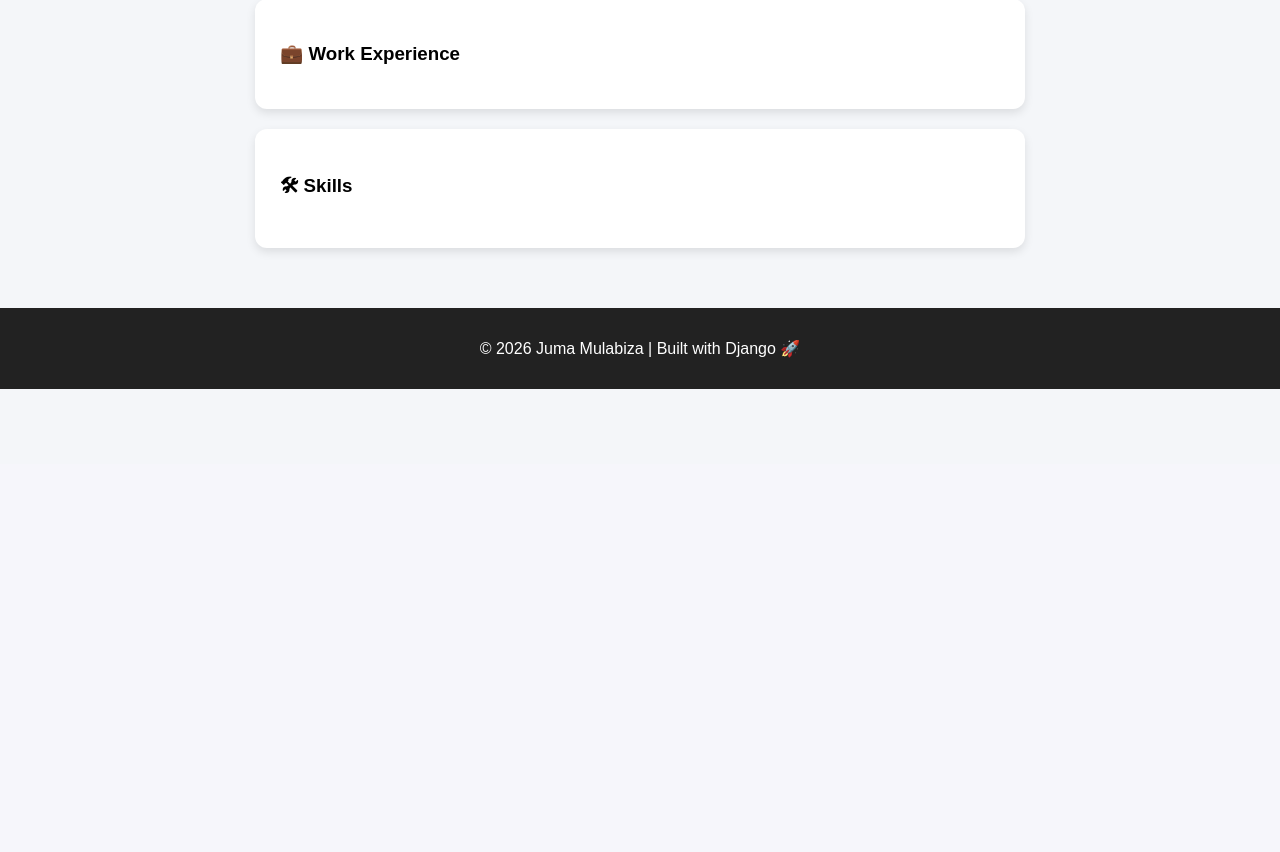
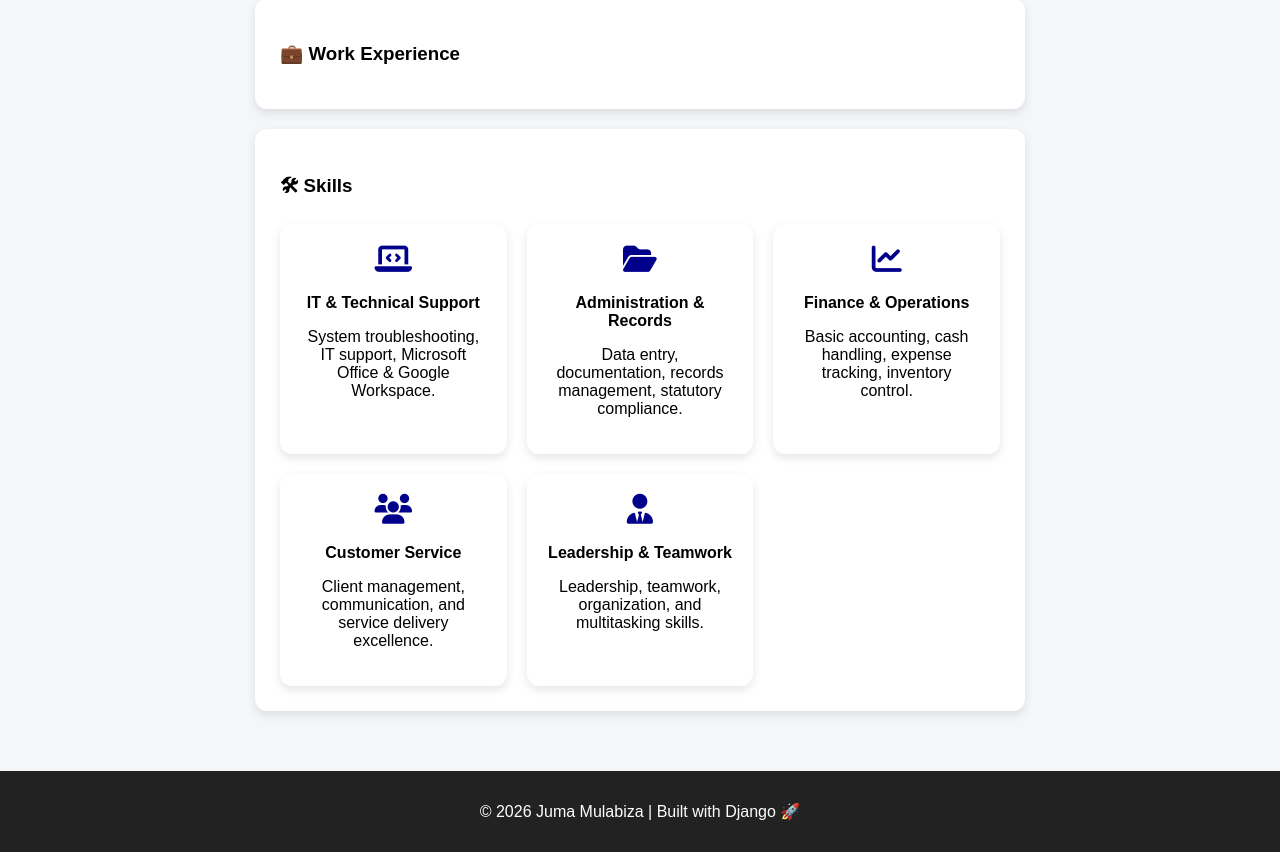
Before and after one commit to Jumaz2000/myprofile, a Django app: template userprofile/templates/userprofile/about.html in a window 1280 px wide. Shown: the part 336-1188 px from the top of the page. Before the commit the page ends 725 px from the top, so only its background shows below. Run offline with Django 3.2, Linux system fonts and the light colour scheme; the template is opened without the code that fills it, so the values that code supplies are empty.

Commit message:
Updated education, experience and skills UI to card layout

```diff
--- a/userprofile/static/userprofile/style.css
+++ b/userprofile/static/userprofile/style.css
@@ -207,3 +207,100 @@ footer {
 .contact-form button:hover {
     background-color: navy;
 }
+
+.item {
+    margin-bottom: 15px;
+}
+
+.year {
+    color: gray;
+    font-size: 14px;
+}
+
+
+/* SKILLS GRID */
+.skills-grid {
+    display: grid;
+    grid-template-columns: repeat(auto-fit, minmax(220px, 1fr));
+    gap: 20px;
+    margin-top: 20px;
+}
+
+/* SKILL CARD */
+.skill-card {
+    background: white;
+    padding: 20px;
+    border-radius: 12px;
+    text-align: center;
+    box-shadow: 0 4px 10px rgba(0,0,0,0.1);
+    transition: 0.3s;
+}
+
+.skill-card i {
+    font-size: 30px;
+    color: darkblue;
+    margin-bottom: 10px;
+}
+
+.skill-card h4 {
+    margin: 10px 0;
+}
+
+/* HOVER EFFECT 🔥 */
+.skill-card:hover {
+    transform: translateY(-8px);
+}
+
+
+
+/* EDUCATION GRID */
+.edu-grid {
+    display: grid;
+    grid-template-columns: repeat(auto-fit, minmax(250px, 1fr));
+    gap: 20px;
+}
+
+/* EDUCATION CARD */
+.edu-card {
+    background: white;
+    padding: 20px;
+    border-radius: 12px;
+    text-align: center;
+    box-shadow: 0 4px 10px rgba(0,0,0,0.1);
+    transition: 0.3s;
+}
+
+.edu-card i {
+    font-size: 30px;
+    color: darkblue;
+    margin-bottom: 10px;
+}
+
+/* EXPERIENCE GRID */
+.exp-grid {
+    display: grid;
+    grid-template-columns: repeat(auto-fit, minmax(250px, 1fr));
+    gap: 20px;
+}
+
+/* EXPERIENCE CARD */
+.exp-card {
+    background: white;
+    padding: 20px;
+    border-radius: 12px;
+    text-align: center;
+    box-shadow: 0 4px 10px rgba(0,0,0,0.1);
+    transition: 0.3s;
+}
+
+.exp-card i {
+    font-size: 30px;
+    color: darkblue;
+    margin-bottom: 10px;
+}
+
+/* HOVER EFFECT 🔥 */
+.edu-card:hover,
+.exp-card:hover {
+    transform: translateY(-8px);
+}
--- a/userprofile/templates/userprofile/about.html
+++ b/userprofile/templates/userprofile/about.html
@@ -6,27 +6,79 @@
 
 <div class="card">
     <h3>🎓 Education</h3>
-    {% for edu in education %}
-        <p>{{ edu.degree }} - {{ edu.institution }} ({{ edu.year }})</p>
-    {% endfor %}
+
+    <div class="edu-grid">
+
+        {% for edu in education %}
+        <div class="edu-card">
+            <i class="fas fa-graduation-cap"></i>
+
+            <h4>{{ edu.degree }}</h4>
+            <p>{{ edu.institution }}</p>
+            <span class="year">{{ edu.year }}</span>
+        </div>
+        {% endfor %}
+
+    </div>
 </div>
 
 <div class="card">
     <h3>💼 Work Experience</h3>
-    {% for exp in experience %}
-        <p>{{ exp.role }} at {{ exp.company }} ({{ exp.duration }})</p>
-    {% endfor %}
+
+    <div class="exp-grid">
+
+        {% for exp in experience %}
+        <div class="exp-card">
+            <i class="fas fa-briefcase"></i>
+
+            <h4>{{ exp.role }}</h4>
+            <p>{{ exp.company }}</p>
+            <span class="year">{{ exp.duration }}</span>
+        </div>
+        {% endfor %}
+
+    </div>
 </div>
 
 <div class="card">
     <h3>🛠 Skills</h3>
 
-    <div class="skills-container">
-        {% for skill in skills %}
-            <span class="skill-badge">{{ skill.name }}</span>
-        {% endfor %}
+    <div class="skills-grid">
+
+        <div class="skill-card">
+            <i class="fas fa-laptop-code"></i>
+            <h4>IT & Technical Support</h4>
+            <p>System troubleshooting, IT support, Microsoft Office & Google Workspace.</p>
+        </div>
+
+        <div class="skill-card">
+            <i class="fas fa-folder-open"></i>
+            <h4>Administration & Records</h4>
+            <p>Data entry, documentation, records management, statutory compliance.</p>
+        </div>
+
+        <div class="skill-card">
+            <i class="fas fa-chart-line"></i>
+            <h4>Finance & Operations</h4>
+            <p>Basic accounting, cash handling, expense tracking, inventory control.</p>
+        </div>
+
+        <div class="skill-card">
+            <i class="fas fa-users"></i>
+            <h4>Customer Service</h4>
+            <p>Client management, communication, and service delivery excellence.</p>
+        </div>
+
+        <div class="skill-card">
+            <i class="fas fa-user-tie"></i>
+            <h4>Leadership & Teamwork</h4>
+            <p>Leadership, teamwork, organization, and multitasking skills.</p>
+        </div>
+
     </div>
 
 </div>
 
+</div>
+
 {% endblock %}
```
Also changed, not shown: db.sqlite3.
